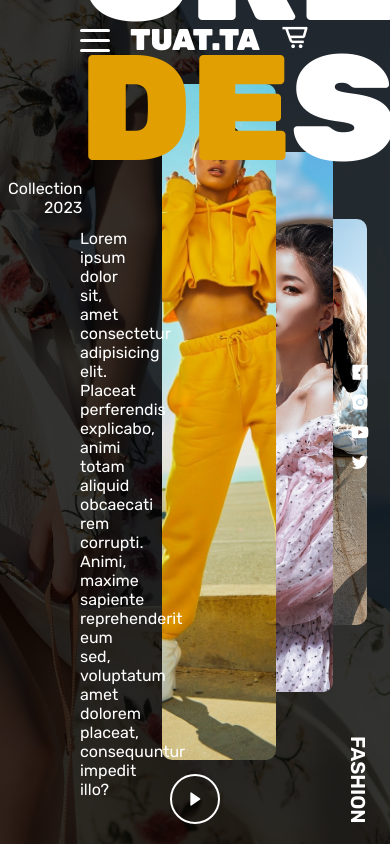
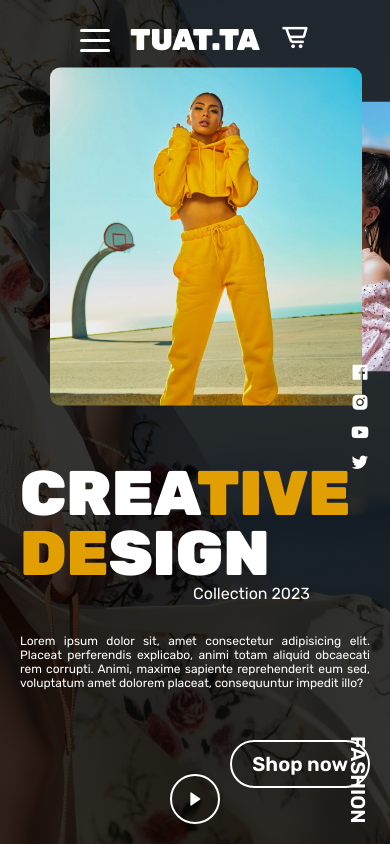
Before and after one commit to SterxovK/fashion-landing-page, a plain HTML site: page index.html in a window 390 px wide. Drawn offline with nearby package versions, Linux system fonts and the light colour scheme.

Commit message:
create a adaptiv 600

```diff
--- a/static/css/style.css
+++ b/static/css/style.css
@@ -222,8 +222,7 @@ html {
 .product-info.active p,
 .product-info.active button {
   opacity: 1;
-  transition: opacity 1s, transform 1.2s, letter-spacing 1.2s,
-  right 1.2s;
+  transition: opacity 1s, transform 1.2s, letter-spacing 1.2s, right 1.2s;
 }
 
 .product-info h1 {
@@ -234,23 +233,23 @@ html {
   letter-spacing: unset;
 }
 
-.product-info> span{
+.product-info > span {
   position: absolute;
   right: 200px;
 }
 
-.product-info.active > span{
+.product-info.active > span {
   position: absolute;
   right: 80px;
 }
 
 .product-info p,
-.product-info button  {
+.product-info button {
   transform: translateY(100px);
 }
 
 .product-info.active p,
-.product-info.active button  {
+.product-info.active button {
   transform: translateY(0);
 }
 
@@ -381,3 +380,54 @@ html {
     transform: translateX(0);
   }
 }
+
+/* Responsive */
+
+@media only screen and (max-width: 600px) {
+  .col-5,
+  .col-7 {
+    width: 100%;
+    height: 50%;
+  }
+
+  .container {
+    flex-direction: column-reverse;
+  }
+
+  .info {
+    align-items: flex-start;
+  }
+
+  .info h1 {
+    font-size: 63px;
+    line-height: 60px;
+    text-align: left;
+  }
+
+  .info p {
+    font-size: 12px;
+  }
+
+  .info button {
+    font-size: 20px;
+    padding: 10px 20px;
+  }
+
+  .product-info {
+    padding: 0 20px;
+  }
+
+  .col-7 {
+    align-items: flex-start;
+  }
+
+  .slider {
+    width: 80%;
+    height: 80%;
+    transform: translateY(20%);
+    padding: 50px;
+  }
+}
+
+@media only screen and (max-width: 1024px) {
+}
--- a/static/js/main.js
+++ b/static/js/main.js
@@ -59,6 +59,8 @@ slide = () => {
                 cln.style.zIndex = '0'
                 cln.style.animation = 'unset'
 
+                slider.appendChild(cln)
+
               isSliding = false;
             }, 1000);
         }
```
Lines whose indentation alone changed are shown as unchanged.
